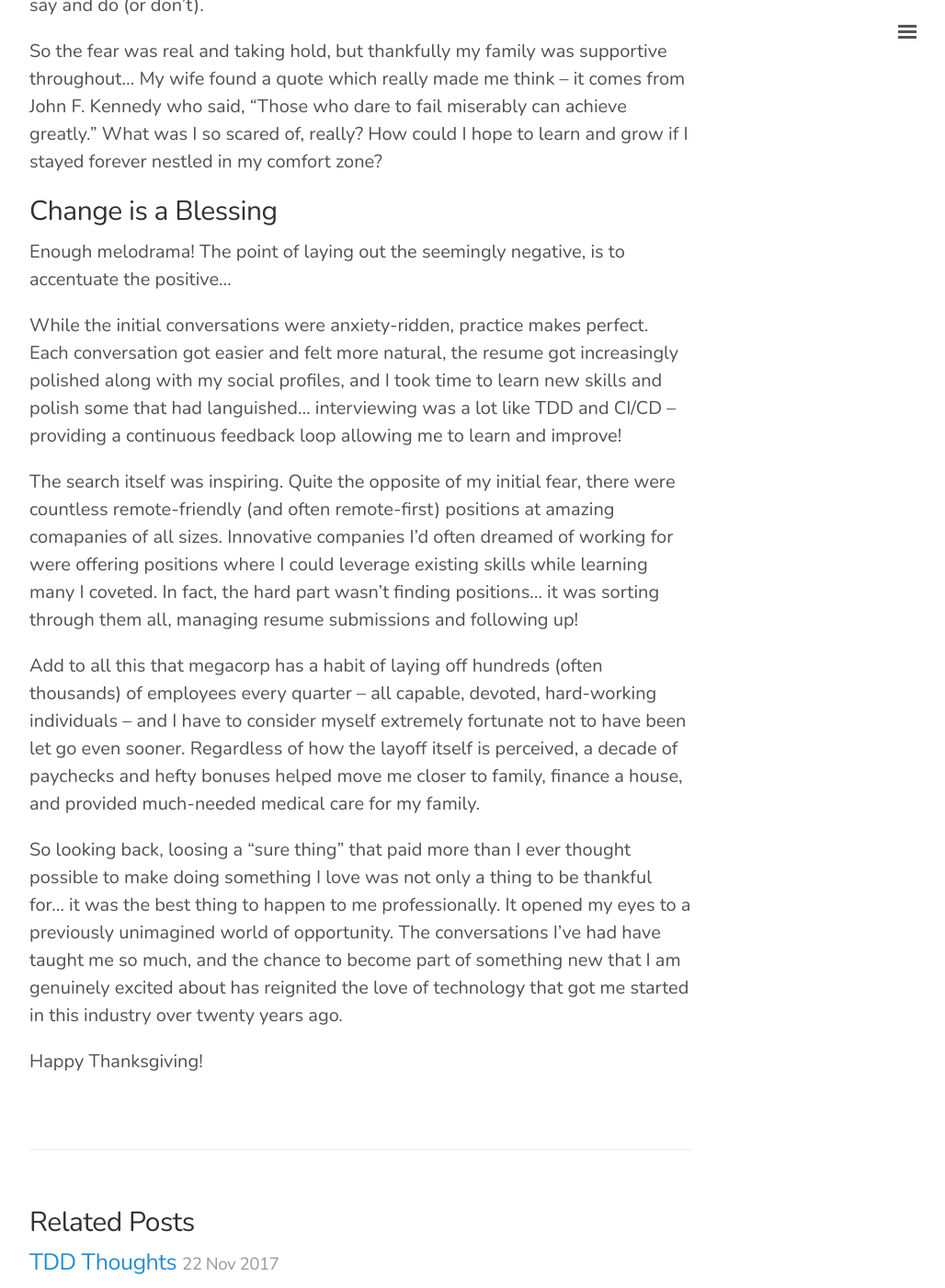
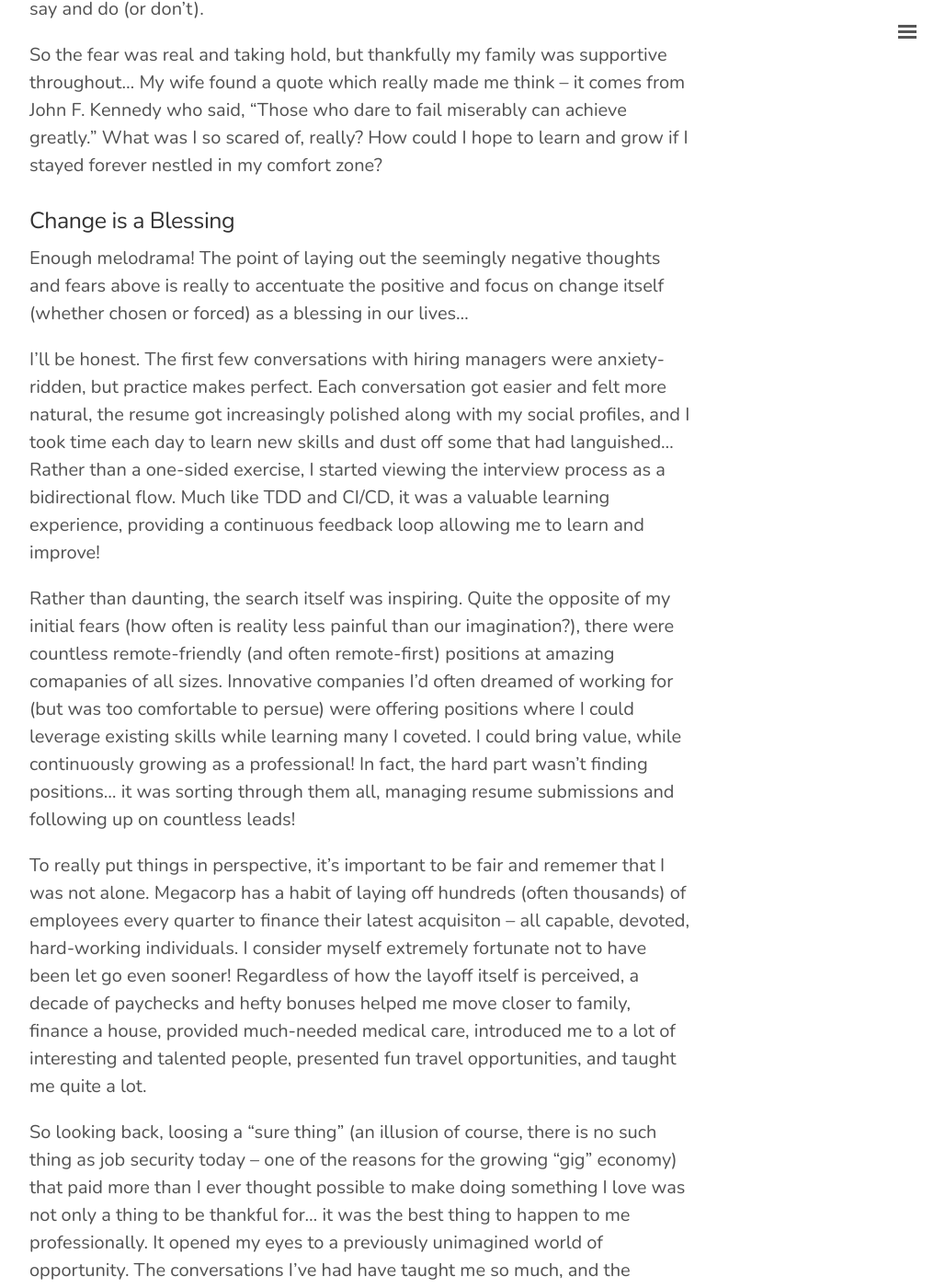
Before and after one commit to deadlysyn/blog, a Jekyll site: the page built from _posts/2017-11-23-gobble-gobble.md, in a window 1280 px wide and 1400 px high, scrolled down 2241 px. Shown: the whole window at 92% size, without its empty margins (248-1276 px from the left). Built offline with Jekyll 4.4.1, drawn with Linux system fonts in a browser that asks for light colours; some of the changed text lies outside the part shown.

Commit message:
second revision

```diff
--- a/_posts/2017-11-23-gobble-gobble.md
+++ b/_posts/2017-11-23-gobble-gobble.md
@@ -30,16 +30,16 @@ The part that was my fault was simply staying in one place too long...  at a you
 
 So the fear was real and taking hold, but thankfully my family was supportive throughout...  My wife found a quote which really made me think -- it comes from John F. Kennedy who said, "Those who dare to fail miserably can achieve greatly."  What was I so scared of, really?  How could I hope to learn and grow if I stayed forever nestled in my comfort zone?
 
-## Change is a Blessing
+### Change is a Blessing
 
-Enough melodrama!  The point of laying out the seemingly negative, is to accentuate the positive...
+Enough melodrama!  The point of laying out the seemingly negative thoughts and fears above is really to accentuate the positive and focus on change itself (whether chosen or forced) as a blessing in our lives...
 
-While the initial conversations were anxiety-ridden, practice makes perfect.  Each conversation got easier and felt more natural, the resume got increasingly polished along with my social profiles, and I took time to learn new skills and polish some that had languished...  interviewing was a lot like TDD and CI/CD -- providing a continuous feedback loop allowing me to learn and improve!
+I'll be honest.  The first few conversations with hiring managers were anxiety-ridden, but practice makes perfect.  Each conversation got easier and felt more natural, the resume got increasingly polished along with my social profiles, and I took time each day to learn new skills and dust off some that had languished...  Rather than a one-sided exercise, I started viewing the interview process as a bidirectional flow.  Much like TDD and CI/CD, it was a valuable learning experience, providing a continuous feedback loop allowing me to learn and improve!
 
-The search itself was inspiring.  Quite the opposite of my initial fear, there were countless remote-friendly (and often remote-first) positions at amazing comapanies of all sizes.  Innovative companies I'd often dreamed of working for were offering positions where I could leverage existing skills while learning many I coveted.  In fact, the hard part wasn't finding positions...  it was sorting through them all, managing resume submissions and following up!
+Rather than daunting, the search itself was inspiring.  Quite the opposite of my initial fears (how often is reality less painful than our imagination?), there were countless remote-friendly (and often remote-first) positions at amazing comapanies of all sizes.  Innovative companies I'd often dreamed of working for (but was too comfortable to persue) were offering positions where I could leverage existing skills while learning many I coveted.  I could bring value, while continuously growing as a professional!  In fact, the hard part wasn't finding positions...  it was sorting through them all, managing resume submissions and following up on countless leads!
 
-Add to all this that megacorp has a habit of laying off hundreds (often thousands) of employees every quarter -- all capable, devoted, hard-working individuals -- and I have to consider myself extremely fortunate not to have been let go even sooner.  Regardless of how the layoff itself is perceived, a decade of paychecks and hefty bonuses helped move me closer to family, finance a house, and provided much-needed medical care for my family.
+To really put things in perspective, it's important to be fair and rememer that I was not alone.  Megacorp has a habit of laying off hundreds (often thousands) of employees every quarter to finance their latest acquisiton -- all capable, devoted, hard-working individuals.  I consider myself extremely fortunate not to have been let go even sooner!  Regardless of how the layoff itself is perceived, a decade of paychecks and hefty bonuses helped me move closer to family, finance a house, provided much-needed medical care, introduced me to a lot of interesting and talented people, presented fun travel opportunities, and taught me quite a lot.
 
-So looking back, loosing a "sure thing" that paid more than I ever thought possible to make doing something I love was not only a thing to be thankful for...  it was the best thing to happen to me professionally.  It opened my eyes to a previously unimagined world of opportunity.  The conversations I've had have taught me so much, and the chance to become part of something new that I am genuinely excited about has reignited the love of technology that got me started in this industry over twenty years ago.
+So looking back, loosing a "sure thing" (an illusion of course, there is no such thing as job security today -- one of the reasons for the growing "gig" economy) that paid more than I ever thought possible to make doing something I love was not only a thing to be thankful for...  it was the best thing to happen to me professionally.  It opened my eyes to a previously unimagined world of opportunity.  The conversations I've had have taught me so much, and the chance to become part of something new that I am genuinely excited about has reignited the love of technology that got me started in this industry over twenty years ago.
 
 Happy Thanksgiving!
```
Also changed, not shown: other parts of _posts/2017-11-23-gobble-gobble.md (+1 -1 lines).
